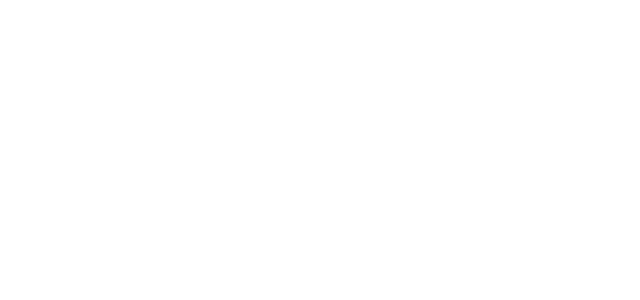
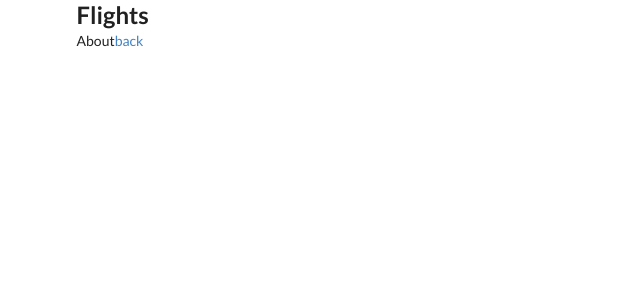
Before and after one commit to stanislad/cheapest-flights-hotels, a React (Create React App) app: page /about in a window 1280 px wide. Before the commit this address had no page. Shown: the top 300 px of the page, without its empty margins (0-640 px from the left). Built offline with nearby package versions, Linux system fonts and the light colour scheme.

Commit message:
navigation

```diff
--- a/src/App.js
+++ b/src/App.js
@@ -1,15 +1,22 @@
 import React from 'react';
 import {BrowserRouter as Router, Routes, Route} from "react-router-dom";
 import Home from "./components/Home";
+import Title from "./components/Title";
+import About from "./components/About";
 
 function App() {
 
   return (
       <Router>
-        <Routes>
-          <Route path='/' element={<Home/>}>
-          </Route>
-        </Routes>
+
+          <div className='ui container'>
+                <Title/>
+                <Routes>
+                  <Route path='/' element={<Home/>}></Route>
+                  <Route path='/about' element={<About/>}></Route>
+                </Routes>
+          </div>
+
       </Router>
   );
 }
--- /dev/null
+++ b/src/components/About.js
@@ -0,0 +1,15 @@
+import React from 'react';
+import {Link} from "react-router-dom";
+
+
+function About() {
+
+    return (
+            <div>
+                About
+                <Link to='/'>back</Link>
+            </div>
+    );
+}
+
+export default About;
--- a/src/components/Home.js
+++ b/src/components/Home.js
@@ -1,5 +1,4 @@
 import React, {useState} from 'react';
-import Title from "./Title";
 import FindFlight from "./FindFlight";
 import FlightList from "./FlightList";
 import HotelList from "./HotelList";
@@ -10,8 +9,7 @@
     const [flight, setFlights] = useState([]);
 
     return (
-            <div className='ui container'>
-                <Title/>
+            <div>
                 <FindFlight
                     flight={flight} setFlights={setFlights}
                     hotel={hotel} setHotel={setHotel}
--- a/src/components/HotelList.js
+++ b/src/components/HotelList.js
@@ -1,26 +1,31 @@
 import React from "react";
 import $ from 'jquery';
+import {Link} from "react-router-dom";
 
 const HotelList = props => {
 
-    const onItemClick = () =>{
-
-    }
-
     const render_hotel = props.hotel.map((f,i)=>{
 
-        return <div key={i} className="item" onClick={onItemClick}>
+        return (
+            <div key={i} className="item">
+
+
             <img className="ui image" src={f.optimizedThumbUrls.srpDesktop}/>
+
                 <div className="content">
+                <Link to='/about'>
                     <div className="header">{f.name}</div>
                     {f.neighbourhood}
                     <div className="ui tag labels">
-                    <a className="ui label">
+                        <div className="ui label">
                             {f.ratePlan.price.current}
-                    </a>
                         </div>
                     </div>
-        </div>;
+                </Link>
+            </div>
+
+        </div>
+        );
     })
 
     if(props.hotel.length === 0)
```
Lines whose indentation alone changed are shown as unchanged.
